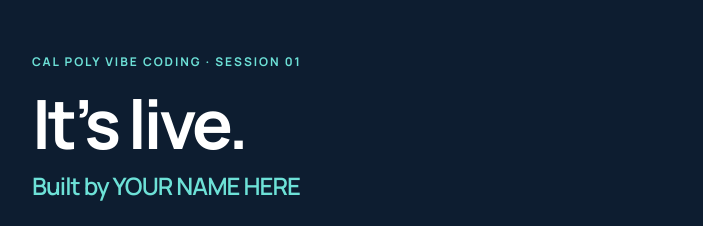
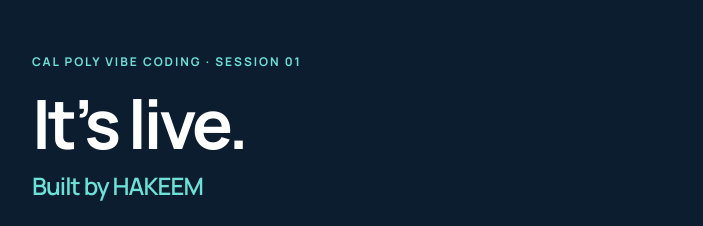
Before and after one commit to Razinhot/my-first-website, a plain HTML site: page index.html in a window 1280 px wide. Shown: the top 226 px of the page, without its empty margins (288-991 px from the left). Drawn offline with Linux system fonts and the light colour scheme; a web font is replaced by a local one.

Commit message:
Update index.html

```diff
--- a/index.html
+++ b/index.html
@@ -112,7 +112,7 @@
   <h1>It&rsquo;s live.</h1>
 
   <!-- Step 5: change the name below to yours, then commit. -->
-  <p class="name">Built by YOUR NAME HERE</p>
+  <p class="name">Built by HAKEEM</p>
 
   <p class="lead">
     This page is on the internet. Anyone you send this link to can open it,
```
